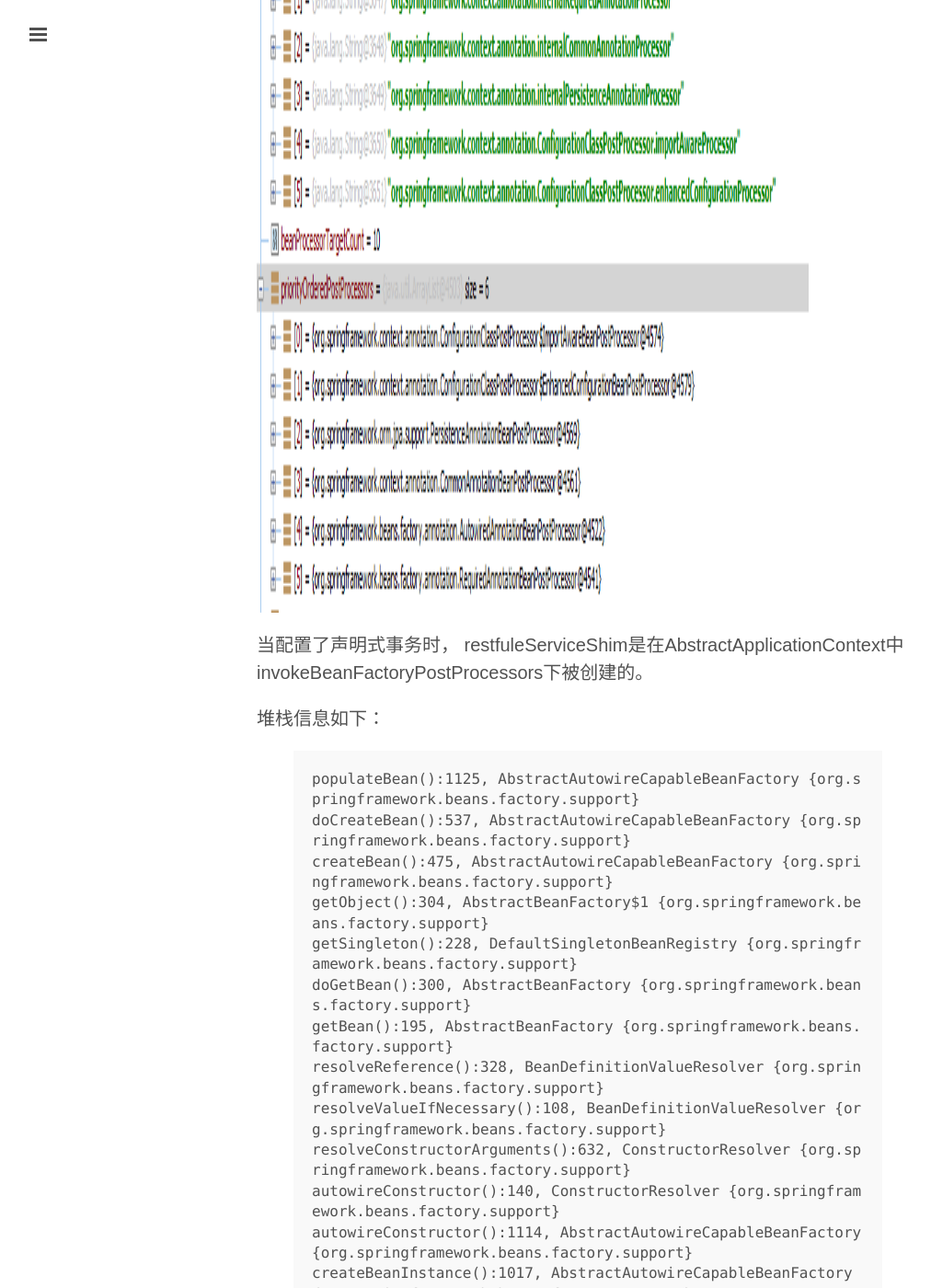
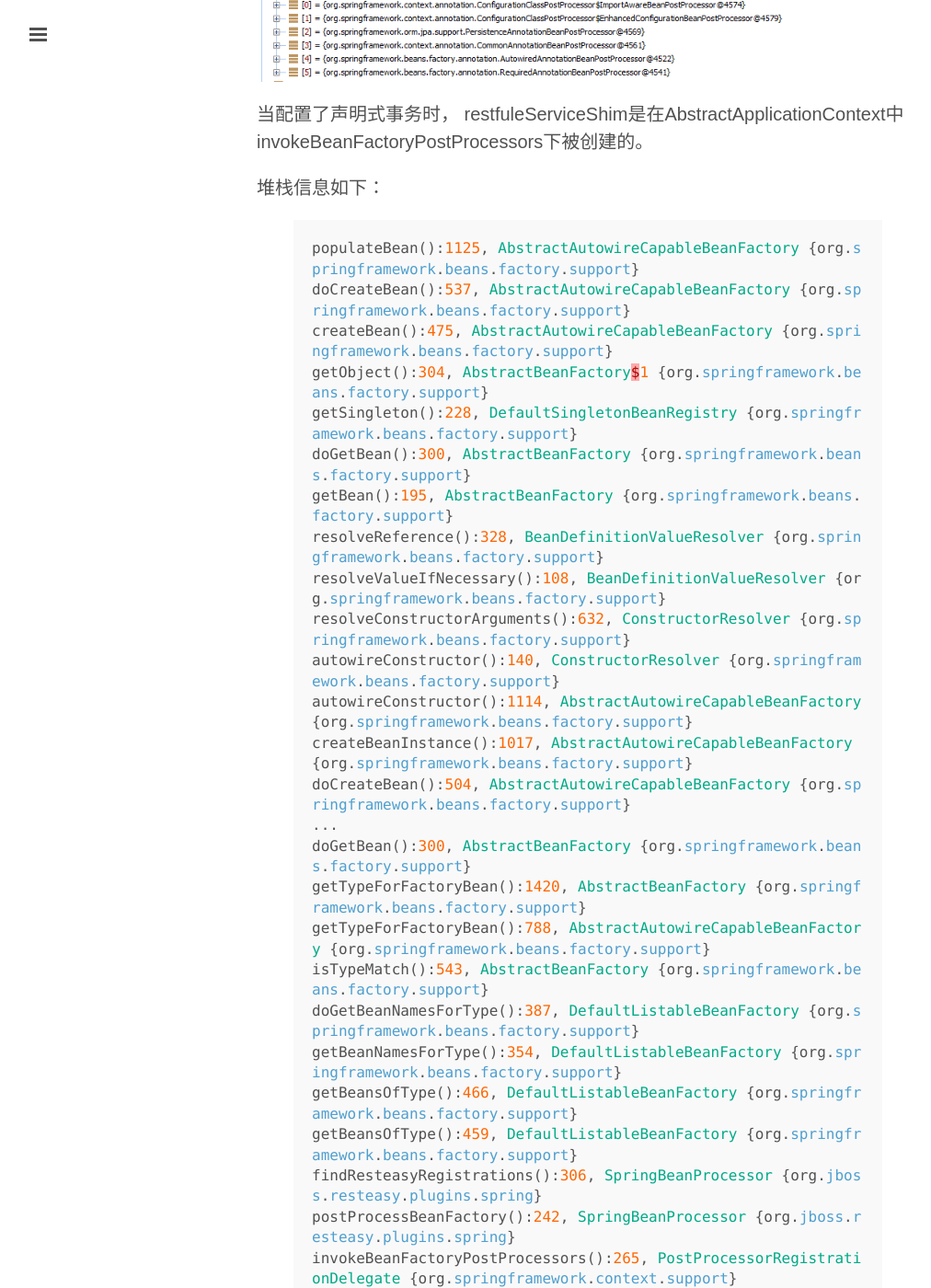
Before and after one commit to clarkdo/clarkdo.github.com, a Jekyll site: the page built from _posts/2014-09-11-25.md, in a window 1280 px wide and 1400 px high, scrolled down 8321 px. Shown: the whole window at 92% size, without its empty margins (1-1013 px from the left). Built offline with Jekyll 4.4.1, drawn with Linux system fonts in a browser that asks for light colours; Markdown is read by kramdown in place of the engine named in the settings; comment, search, counter and statistics services are not loaded; some of the changed text lies outside the part shown.

Commit message:
new post

```diff
--- a/_posts/2014-09-11-25.md
+++ b/_posts/2014-09-11-25.md
@@ -99,7 +99,7 @@ public class Processor implements IProcessor{
 
 Spring对应源码：
 
-{% highlight text %}
+{% highlight java %}
 /**
  * Populate the bean instance in the given BeanWrapper with the property values
  * from the bean definition.
@@ -272,13 +272,13 @@ public static void registerBeanPostProcessors(
 
 注册的Processor包括：<br/>
 
-<img style="-webkit-user-select: none; cursor: -webkit-zoom-in;" src="{{ site.baseurl }}public/img/PostProcessorRegistrationDelegate.PNG" width="600" height="800"/>
+<img style="-webkit-user-select: none; cursor: -webkit-zoom-in;" src="{{ site.baseurl }}public/img/PostProcessorRegistrationDelegate.PNG"/>
 
 当配置了声明式事务时， restfuleServiceShim是在AbstractApplicationContext中invokeBeanFactoryPostProcessors下被创建的。<br/>
 
 堆栈信息如下：
 
-{% highlight text %}
+{% highlight java %}
 populateBean():1125, AbstractAutowireCapableBeanFactory {org.springframework.beans.factory.support}
 doCreateBean():537, AbstractAutowireCapableBeanFactory {org.springframework.beans.factory.support}
 createBean():475, AbstractAutowireCapableBeanFactory {org.springframework.beans.factory.support}
@@ -314,7 +314,7 @@ refresh():464, AbstractApplicationContext {org.springframework.context.support}
 
 堆栈信息如下：
 
-{% highlight text %}
+{% highlight java %}
 populateBean():1184, AbstractAutowireCapableBeanFactory {org.springframework.beans.factory.support}
 doCreateBean():537, AbstractAutowireCapableBeanFactory {org.springframework.beans.factory.support}
 createBean():475, AbstractAutowireCapableBeanFactory {org.springframework.beans.factory.support}
@@ -399,7 +399,7 @@ public void refresh() throws BeansException, IllegalStateException {
 
 restfuleServiceShim初始化提前的问题就出现在声明式事务TransactionProxyFactoryBean的配置上， 在初始化restfuleServiceShim有这样一行的堆栈中有这样几行：
 
-{% highlight text %}
+{% highlight java %}
 doGetBean():300, AbstractBeanFactory {org.springframework.beans.factory.support}
 getTypeForFactoryBean():1420, AbstractBeanFactory {org.springframework.beans.factory.support}
 getTypeForFactoryBean():788, AbstractAutowireCapableBeanFactory {org.springframework.beans.factory.support}
```
